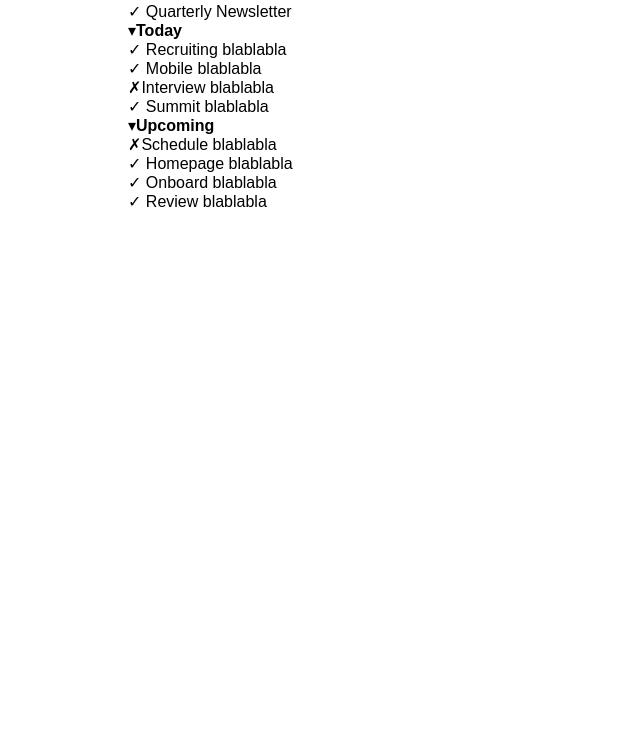
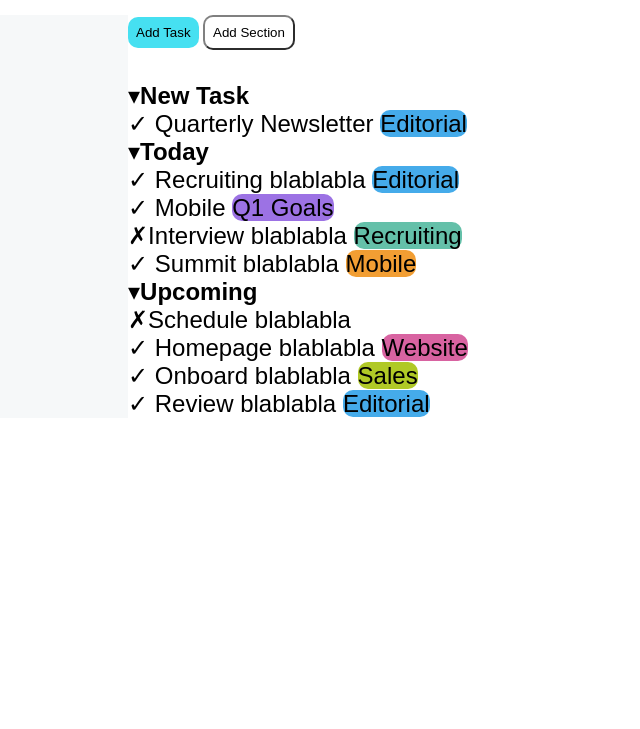
Before and after one commit to FranPer23/html-css-toboolist, a plain HTML site: page index.html in a window 1280 px wide. Shown: the part 71-800 px from the top of the page, without its empty margins (0-640 px from the left). Drawn offline with Linux system fonts and the light colour scheme.

Commit message:
inserimento colori

```diff
--- a/index.html
+++ b/index.html
@@ -19,27 +19,33 @@
 
     <!-- inizio main -->
     <main>
+        <div class="container">
+            <!-- bottoni -->
 
-        <div class="container">
+            <!-- fine bottoni -->
+                <input class="tasto-blu" type="submit"value="Add Task">
+                </form>
+                <input class="tasto-bianco" type="submit"value="Add Section">
+                </form>
             <!-- inizio lista -->
             <ul>
                 <li>&#9662;<strong>New Task</strong>
-                    <ul><span>&#x2713;</span> Quarterly Newsletter</ul>
+                    <ul><span>&#x2713;</span> Quarterly Newsletter <span class="editorial">Editorial</span></ul>
                 </li>
                 <li>&#9662;<strong>Today</strong>
                     <ul>
-                        <li><span>&#x2713;</span> Recruiting blablabla <span></span> </li>
-                        <li><span>&#x2713;</span> Mobile blablabla</li>
-                        <li><span>&cross;</span>Interview blablabla</li>
-                        <li><span>&#x2713;</span> Summit blablabla</li>
+                        <li><span>&#x2713;</span> Recruiting blablabla <span class="editorial">Editorial</span><span></span> </li>
+                        <li><span>&#x2713;</span> Mobile  <span class="goals">Q1 Goals</span></li>
+                        <li><span>&cross;</span>Interview blablabla <span class="recruiting">Recruiting</span></li>
+                        <li><span>&#x2713;</span> Summit blablabla <span class="mobile">Mobile</span></li>
                     </ul>
                 </li>
                 <li>&#9662;<strong>Upcoming                </strong>
                     <ul>
                         <li><span>&cross;</span>Schedule blablabla</li>
-                        <li><span>&#x2713;</span> Homepage blablabla</li>
-                        <li><span>&#x2713;</span> Onboard blablabla</li>
-                        <li><span>&#x2713;</span> Review blablabla</li>
+                        <li><span>&#x2713;</span> Homepage blablabla <span class="website">Website</span></li>
+                        <li><span>&#x2713;</span> Onboard blablabla <span class="sales">Sales</span></li>
+                        <li><span>&#x2713;</span> Review blablabla <span class="editorial">Editorial</span></li>
                     </ul>
                 </li>
             </ul>
--- a/style.css
+++ b/style.css
@@ -4,6 +4,16 @@
     padding: 0;
     box-sizing: border-box;
     font-family: Arial, Helvetica, sans-serif
+}
+
+/*HEADER*/
+header{
+    margin-bottom: 2rem;
+}
+
+main {
+    background-color: #f6f8f9;
+
 }
 
 .img-header {
@@ -17,11 +27,64 @@ h1, .img-header {
     vertical-align: middle;
 }
 
+/*MAIN*/
 .container {
     width: 80%;
     margin: 0 auto;
+    background-color: white;
 }
 
+/*BOTTONI*/
+.tasto-blu {
+    background-color: #46e0f1;
+    border: none;
+}
+
+.tasto-bianco {
+    background-color: white;
+    border-color: gray;
+}
+
+.tasto-bianco, .tasto-blu {
+    border-radius: 10px;
+    padding: 0.5rem;
+    margin-bottom: 2rem;
+
+}
+
+/*TABELLA*/
 ul {
+    font-size: 1.5rem;
     list-style-type: none;
 }
+
+.editorial {
+    border-radius: 10px;
+    background-color: #45abea;
+}
+
+.goals {
+    border-radius: 10px;
+    background-color: #9c72e4;
+
+}
+
+.recruiting {
+    border-radius: 10px;
+    background-color: #64c0a9;
+}
+
+.mobile{
+    border-radius: 10px;
+    background-color: #f29e33;
+}
+
+.website {
+    border-radius: 10px;
+    background-color: #d863a1;
+}
+
+.sales {
+    border-radius: 10px;
+    background-color: #b0c926;
+}
```
